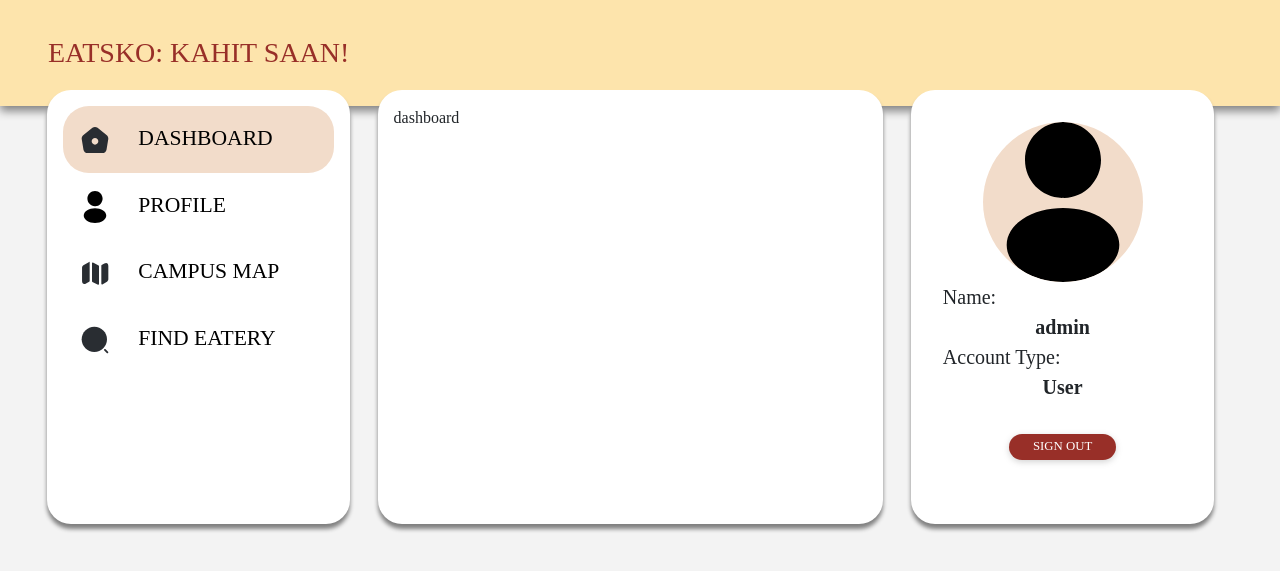
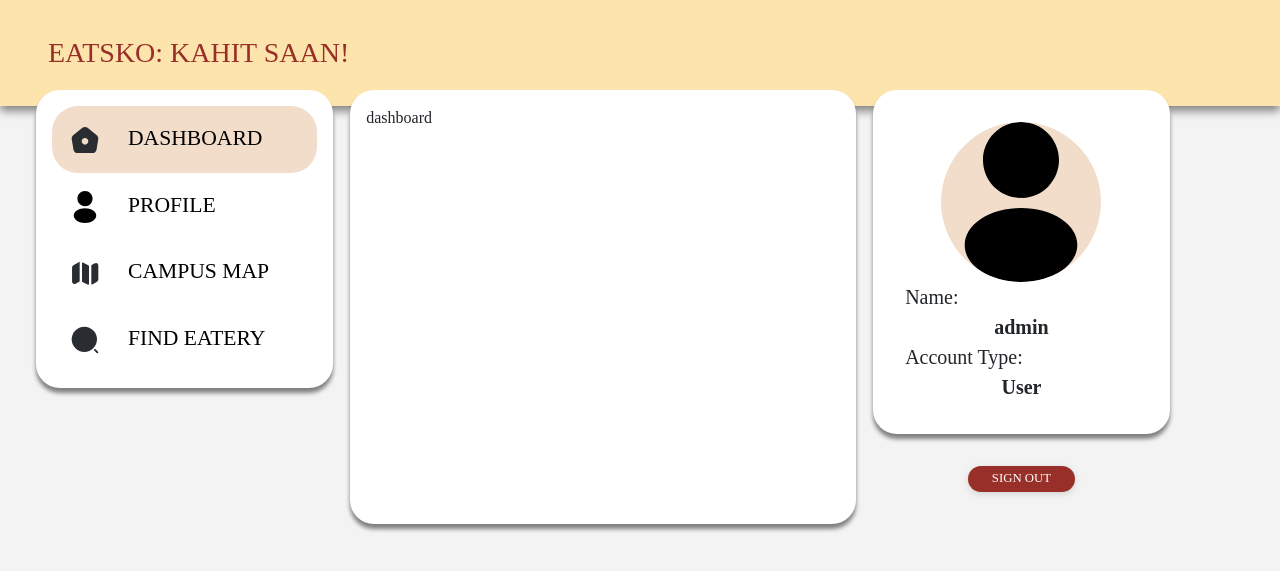
Before and after one commit to Gargoth/Eatsko, a Django app: page /user/ in a window 1280 px wide. Shown: the top 571 px of the page. Run offline with Django 4.2, Linux system fonts and the light colour scheme; a user stored in the database is signed in; some libraries are stand-ins or nearby versions.

Commit message:
fix(userdashboard): Removed sidebar stretching

```diff
--- a/userdashboard/templates/userdashboard/base.html
+++ b/userdashboard/templates/userdashboard/base.html
@@ -22,8 +22,9 @@
         </header>
 
         <div class="row px-5">
+            <div class="col-3 m-0 p-0">
                 <!-- Sidebar Buttons -->
-            <nav class="nav flex-column col-3 site-panel site-sidebar">
+                <nav class="nav flex-column site-panel site-sidebar">
                     <a class="sidebar-btn" href="{% url 'userdashboard-dashboard' %}">
                         <div class="sidebar-btn-container {% if page == 'dashboard' %} sidebar-active-container {% endif %}">
                             <img class="sidebar-btn-icon" src="{% static 'media/home.svg' %}" alt="home-icon">
@@ -49,6 +50,7 @@
                         </div>
                     </a>
                 </nav>
+            </div>
 
             <!-- Center panel for main page content -->
             <div class="col-5 site-panel main">
@@ -56,7 +58,8 @@
             </div>
 
             <!-- Panel for Profile Information -->
-            <div class="col-3 site-panel site-end-container">
+            <div class="col-3 m-0 p-0">
+                <div class="site-panel site-end-container">
                     <div class="site-profile">
                         <img class="mx-auto d-block rounded-circle profile-img" src="{% static 'media/profile.svg' %}" alt="findeatery-icon">
                         <div class="profile-label">
@@ -72,6 +75,7 @@
                             </div>
                         </div>
                     </div>
+                </div>
                     <div class="signout-container">
                         <a class="signout-btn" href="{% url 'sessionmanager-logout' %}">
                             <div class="signout-txt-container">
```
Lines whose indentation alone changed are shown as unchanged.
